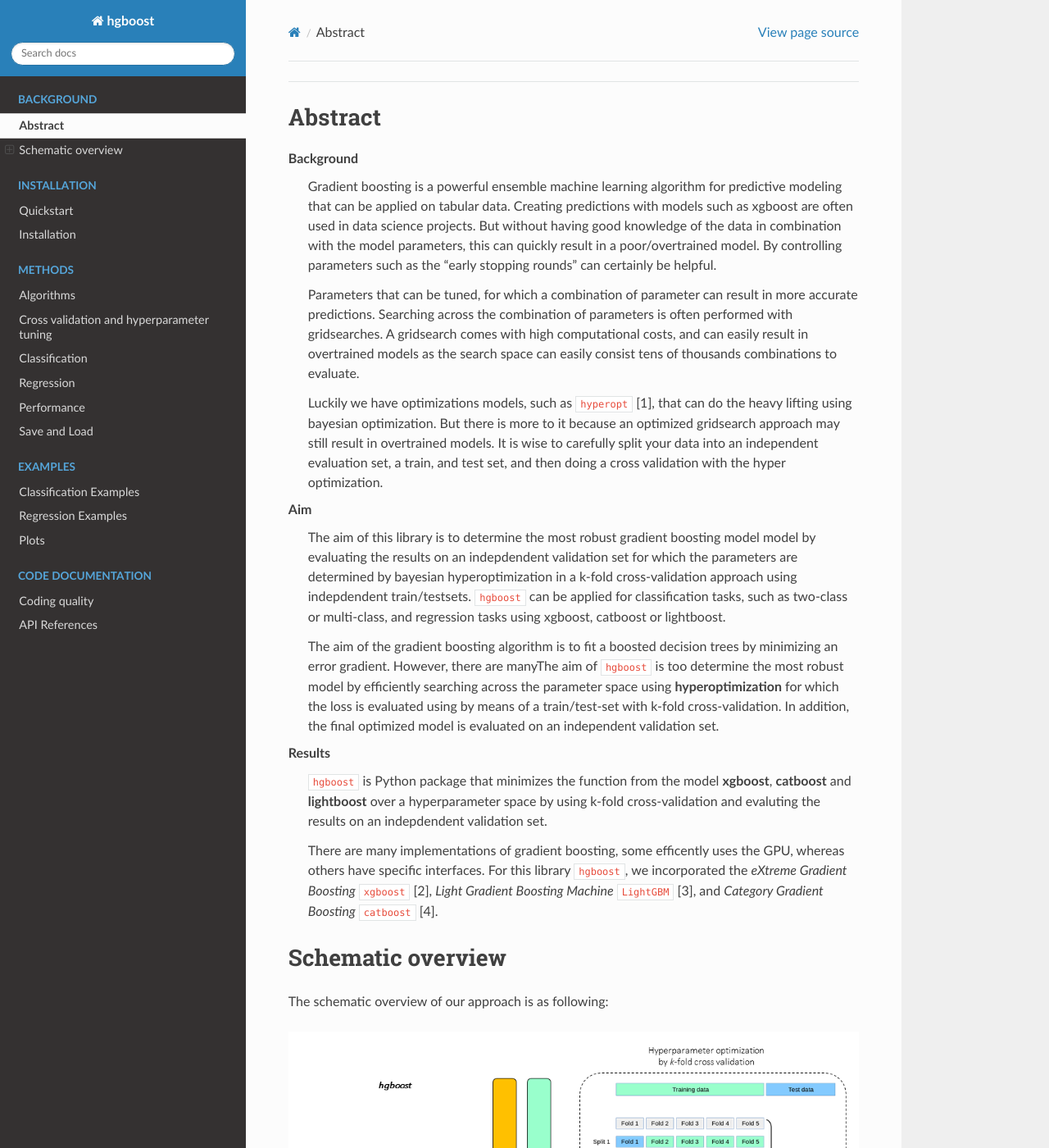
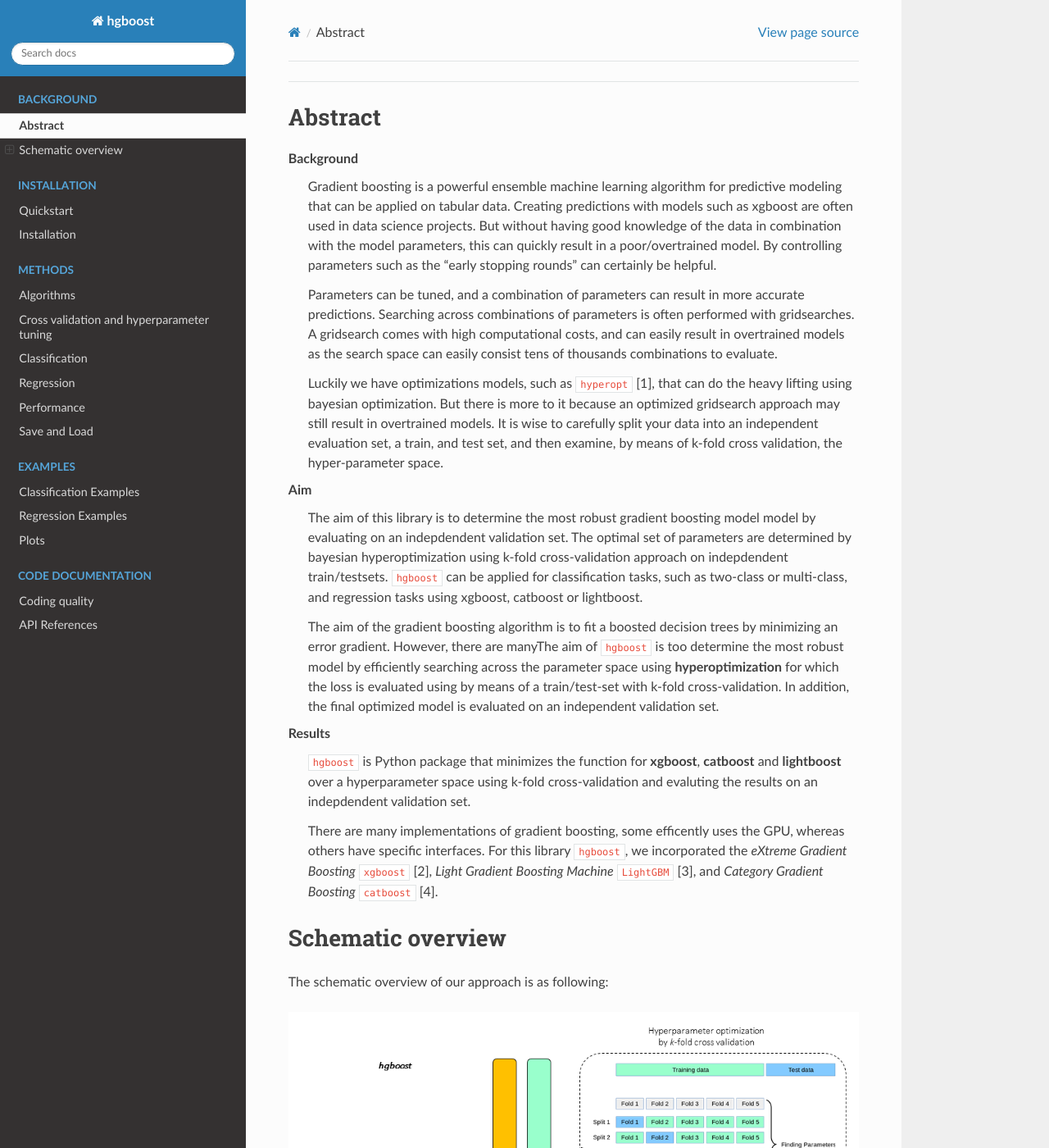
Before and after one commit to erdogant/hgboost, a Sphinx documentation site: the page built from docs/source/Abstract.rst, in a window 1280 px wide and 1400 px high. Shown: the whole window at 82% size. Built offline with Sphinx 7.4.7 and the Read the Docs theme 2.0.0, drawn with Linux system fonts in a browser that asks for light colours.

Commit message:
update docs

```diff
--- a/docs/source/Abstract.rst
+++ b/docs/source/Abstract.rst
@@ -11,17 +11,17 @@ Background
     But without having good knowledge of the data in combination with the model parameters, this can quickly result in a poor/overtrained model.
     By controlling parameters such as the "early stopping rounds" can certainly be helpful.
 
-    Parameters that can be tuned, for which a combination of parameter can result in more accurate predictions. Searching across
-    the combination of parameters is often performed with gridsearches. A gridsearch comes with high computational costs, and can easily result
+    Parameters can be tuned, and a combination of parameters can result in more accurate predictions. Searching across
+    combinations of parameters is often performed with gridsearches. A gridsearch comes with high computational costs, and can easily result
     in overtrained models as the search space can easily consist tens of thousands combinations to evaluate.
 
     Luckily we have optimizations models, such as ``hyperopt`` [1], that can do the heavy lifting using bayesian optimization.
     But there is more to it because an optimized gridsearch approach may still result in overtrained models.
-    It is wise to carefully split your data into an independent evaluation set, a train, and test set, and then doing a cross validation with the hyper optimization.
+    It is wise to carefully split your data into an independent evaluation set, a train, and test set, and then examine, by means of k-fold cross validation, the hyper-parameter space.
 
 Aim
-    The aim of this library is to determine the most robust gradient boosting model model by evaluating the results on an indepdendent validation set for which the parameters are determined
-    by bayesian hyperoptimization in a k-fold cross-validation approach using indepdendent train/testsets.
+    The aim of this library is to determine the most robust gradient boosting model model by evaluating on an indepdendent validation set.
+    The optimal set of parameters are determined by bayesian hyperoptimization using k-fold cross-validation approach on indepdendent train/testsets.
     ``hgboost`` can be applied for classification tasks, such as two-class or multi-class, and regression tasks using xgboost, catboost or lightboost.
 
     The aim of the gradient boosting algorithm is to fit a boosted decision trees by minimizing an error gradient. However, there are manyThe aim of ``hgboost`` is too determine the most robust model by efficiently searching across the parameter space using
@@ -29,8 +29,8 @@ Aim
     In addition, the final optimized model is evaluated on an independent validation set.
 
 Results
-    ``hgboost`` is Python package that minimizes the function from the model **xgboost**, **catboost** and **lightboost** over a hyperparameter space
-    by using k-fold cross-validation and evaluting the results on an indepdendent validation set.
+    ``hgboost`` is Python package that minimizes the function for **xgboost**, **catboost** and **lightboost** over a hyperparameter space
+    using k-fold cross-validation and evaluting the results on an indepdendent validation set.
 
     There are many implementations of gradient boosting, some efficently uses the GPU, whereas others have specific interfaces.
     For this library ``hgboost``, we incorporated the *eXtreme Gradient Boosting* ``xgboost`` [2], *Light Gradient Boosting Machine* ``LightGBM`` [3],
```
